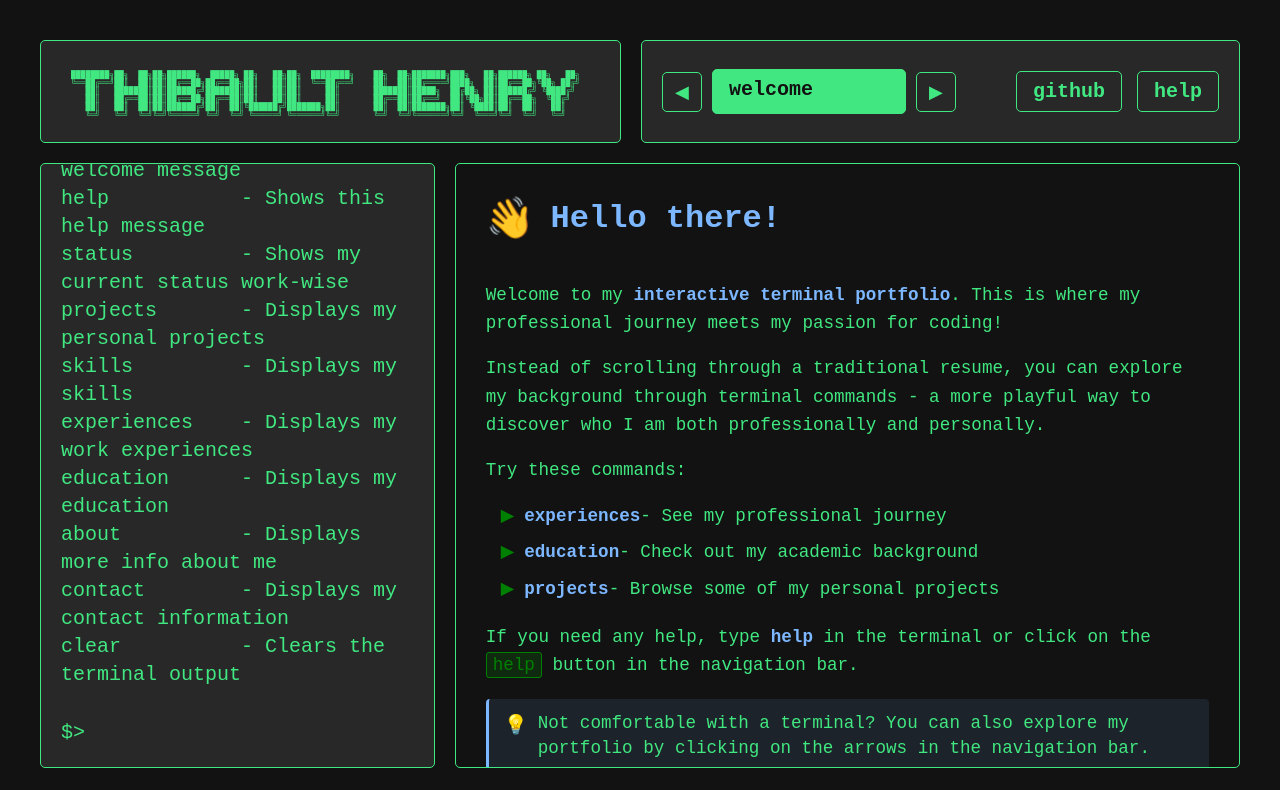
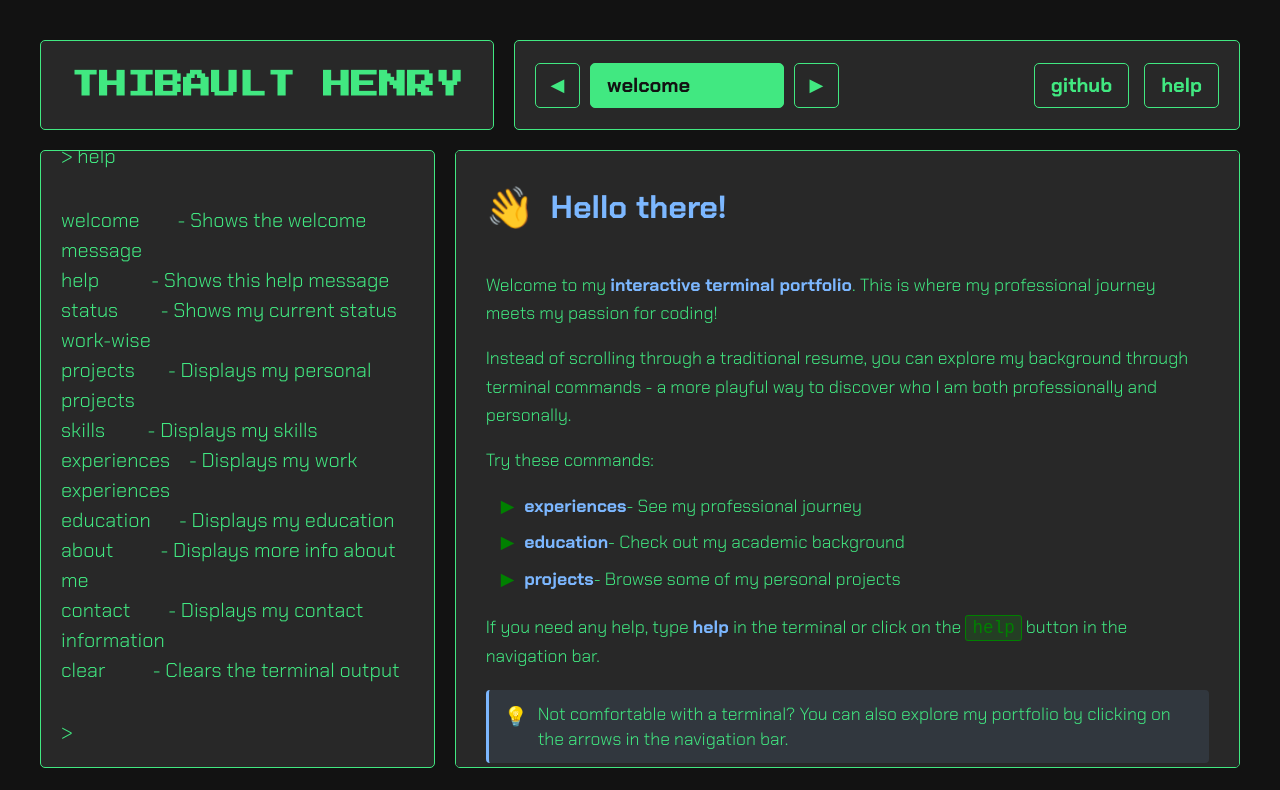
Before and after one commit to thenry42/thibaulthenry.com, a plain HTML site: page terminal/index.html in a window 1280 px wide. Both pictures are taken after a click on the link "help". Drawn offline with Linux system fonts and the light colour scheme.

Commit message:
big changes

```diff
--- a/terminal/css/components/about.css
+++ b/terminal/css/components/about.css
@@ -0,0 +1,13 @@
+.about-container {
+    display: flex;
+    flex-direction: column;
+    align-items: center;
+    justify-content: center;
+    height: 100%;
+}
+
+.about-content {
+    max-width: 800px;
+    text-align: center;
+    padding: 20px;
+}
--- a/terminal/css/components/header.css
+++ b/terminal/css/components/header.css
@@ -1,3 +1,5 @@
+@import url('https://fonts.googleapis.com/css2?family=Chakra+Petch:wght@300;400;500;600;700&display=swap');
+
 /* Header-specific styles */
 #header-menu {
     display: flex;
@@ -22,6 +24,7 @@
     flex: 0 0 auto; /* Don't shrink or grow */
     white-space: nowrap; /* Prevent wrapping */
     overflow: hidden; /* Hide overflow */
+    height: 2.5em;
 }
 
 .nav-container {
@@ -29,6 +32,7 @@
     align-items: center;
     position: relative;
     gap: 10px; /* Adds spacing between groups */
+    height: 2.5em;
 }
 
 .nav-tabs {
@@ -57,8 +61,8 @@
     color: var(--color-0);
     border: 1px solid var(--color-0);
     border-radius: 5px;
-    width: 40px;
-    height: 40px;
+    width: 2.5em;
+    height: 2.5em;
     display: flex;
     align-items: center;
     justify-content: center;
@@ -74,6 +78,7 @@
 
 .menu-item {
     color: var(--color-0);
+    font-family: var(--font-family);
     text-decoration: none;
     font-size: 20px;
     font-weight: bold;
--- a/terminal/css/components/styles.css
+++ b/terminal/css/components/styles.css
@@ -1,3 +1,6 @@
+@import url('https://fonts.googleapis.com/css2?family=Press+Start+2P&display=swap');
+@import url('https://fonts.googleapis.com/css2?family=Chakra+Petch:wght@300;400;500;600;700&display=swap');
+
 :root {
     --color-0: #41e881;
     --color-1: #62eb8f;
@@ -10,6 +13,10 @@
     --color-8: #1a241c;
     --color-9: #2f3931;
     --color-10: #5d655f;
+
+    --font-family: 'Chakra Petch', sans-serif;
+    --font-size: 16px;
+    --font-weight: 200;
 }
 
 * {
@@ -19,7 +26,9 @@
 body {
     background-color: var(--color-4);
     color: var(--color-0);
-    font-family: monospace;
+    font-family: var(--font-family);
+    font-size: var(--font-size);
+    font-weight: var(--font-weight);
     margin: 0;
     padding: 40px;
     display: flex;
@@ -31,7 +40,6 @@ body {
 
 h2 {
     color: var(--color-0);
-    font-family: monospace;
     font-size: 20px;
     font-weight: bold;
     margin: 0;
@@ -72,12 +80,13 @@ h2 {
     padding: 20px;
     overflow: auto;
     color: var(--color-0);
-    font-family: monospace;
-    font-size: 18px;
+    font-family: var(--font-family);
+    font-size: var(--font-size);
     max-height: 100%;
     scrollbar-width: none;
     width: 100%; /* Ensure full width */
     box-sizing: border-box; /* Include padding in width calculation */
+    background-color: var(--color-5);
 }
 
 #logo-container {
@@ -92,15 +101,14 @@ h2 {
     flex: 0 0 auto; /* Don't grow or shrink, use natural size */
     color: var(--color-0);
     text-align: left;
-    font-size: 8px;
+    font-family: 'Press Start 2P', cursive;
+    font-size: 28px;
+    font-weight: bold;
     line-height: 1;
     white-space: pre;
     border: 1px solid var(--color-0);
     border-radius: 5px;
-    padding: 15px;
-    padding-top: 30px;
-    padding-left: 30px;
-    padding-right: 40px;
+    padding: 30px;
     box-sizing: border-box;
     margin: 0;
     background-color: var(--color-5);
@@ -112,7 +120,6 @@ h2 {
     border-radius: 5px;
     padding: 20px;
     color: var(--color-0);
-    font-family: monospace;
     font-size: 18px;
     overflow: auto;
     position: relative; /* For absolute positioning of menu */
@@ -123,12 +130,15 @@ h2 {
 }
 
 #terminal {
+    font-family: var(--font-family);
+    font-size: calc(var(--font-size) + 4px);
+    font-weight: calc(var(--font-weight) + 100);
     width: 100%;
     max-height: inherit;
     display: flex;
     flex-direction: column;
     padding: 20px;
-    line-height: 1.4;
+    line-height: 1.5;
     box-sizing: border-box;
     position: relative;
     overflow: auto;
@@ -140,9 +150,9 @@ h2 {
     display: flex;
     flex-direction: column-reverse;
     justify-content: flex-start; /* Start content from the top */
-    font-size: 20px;
-    line-height: 1.4;
-    font-weight: lighter;
+    font-family: var(--font-family);
+    font-size: var(--font-size);
+    font-weight: var(--font-weight);
     scrollbar-color: var(--color-0);
     cursor: text; /* Show text cursor in the output area */
 }
@@ -156,23 +166,28 @@ h2 {
 }
 
 .prompt {
-    margin-right: 10px;
-    font-size: 20px;
-    font-weight: lighter;
+    font-family: var(--font-family);
+    font-size: calc(var(--font-size) + 4px);
+    margin-right: 3px;
+    font-weight: var(--font-weight);
 }
 
 #command-input {
+    font-family: var(--font-family);
     background: transparent;
     border: none;
     color: var(--color-0);
-    font-family: monospace;
-    font-size: 20px;
+    font-size: calc(var(--font-size) + 4px);
+    font-weight: calc(var(--font-weight) - 100);
     outline: none;
     width: 100%;
     user-select: text;
 }
 
 .terminal-line {
+    font-family: var(--font-family);
+    font-size: calc(var(--font-size) + 4px);
+    font-weight: var(--font-weight);
     user-select: text;
     cursor: text;
     padding: 2px 0;
--- a/terminal/index.html
+++ b/terminal/index.html
@@ -8,14 +8,7 @@
 </head>
 <body>
     <div id="logo-container">
-        <pre id="logo" onclick="window.location.href='../index.html'" style="cursor: pointer;">
-████████╗██╗  ██╗██╗██████╗  █████╗ ██╗   ██╗██╗  ████████╗    ██╗  ██╗███████╗███╗   ██╗██████╗ ██╗   ██╗
-╚══██╔══╝██║  ██║██║██╔══██╗██╔══██╗██║   ██║██║  ╚══██╔══╝    ██║  ██║██╔════╝████╗  ██║██╔══██╗╚██╗ ██╔╝
-   ██║   ███████║██║██████╔╝███████║██║   ██║██║     ██║       ███████║█████╗  ██╔██╗ ██║██████╔╝ ╚████╔╝
-   ██║   ██╔══██║██║██╔══██╗██╔══██║██║   ██║██║     ██║       ██╔══██║██╔══╝  ██║╚██╗██║██╔══██╗  ╚██╔╝
-   ██║   ██║  ██║██║██████╔╝██║  ██║╚██████╔╝███████╗██║       ██║  ██║███████╗██║ ╚████║██║  ██║   ██║
-   ╚═╝   ╚═╝  ╚═╝╚═╝╚═════╝ ╚═╝  ╚═╝ ╚═════╝ ╚══════╝╚═╝       ╚═╝  ╚═╝╚══════╝╚═╝  ╚═══╝╚═╝  ╚═╝   ╚═╝
-        </pre>
+        <h1 id="logo" onclick="window.location.href='../index.html'" style="cursor: pointer;">THIBAULT HENRY</h1>
         <div id="logo-right-container">
             <div id="header-menu">
                 <!-- Left section with navigation arrows and changing groups -->
@@ -42,7 +35,7 @@
             <div id="terminal">
                 <div id="output"></div>
                 <div id="input-line">
-                    <span class="prompt">$></span>
+                    <span class="prompt">></span>
                     <input type="text" id="command-input" autofocus>
                 </div>
             </div>
@@ -55,5 +48,6 @@
     </div>
 
     <script type="module" src="js/main.js" defer></script>
+    <script src="https://ajax.googleapis.com/ajax/libs/webfont/1.6.26/webfont.js"></script>
 </body>
 </html>
--- a/terminal/js/components/terminal.js
+++ b/terminal/js/components/terminal.js
@@ -123,7 +123,7 @@ export function initializeTerminal()
             event.preventDefault();
             const command = inputField.value.trim();
             if (command) {
-                printOutput("$> " + command);
+                printOutput("> " + command);
                 processCommand(command);
 
                 // Add to history and reset history position
@@ -170,7 +170,7 @@ export function simulateCommand(command)
     if (inputField) {
         inputField.value = command;
     }
-    printOutput("$> " + command);
+    printOutput("> " + command);
     processCommand(command);
 
     // Add simulated commands to history too
```
Also changed, not shown: js/main.js (+45 -1 lines), terminal/pages/about.html (+11 -1 lines).
